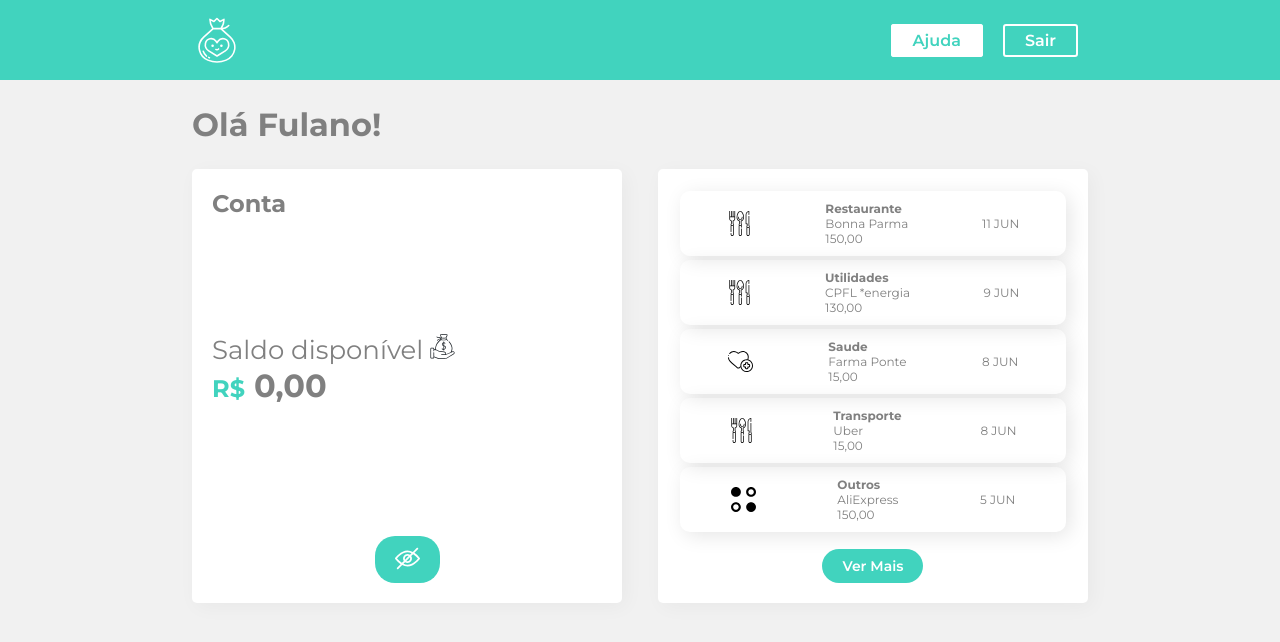
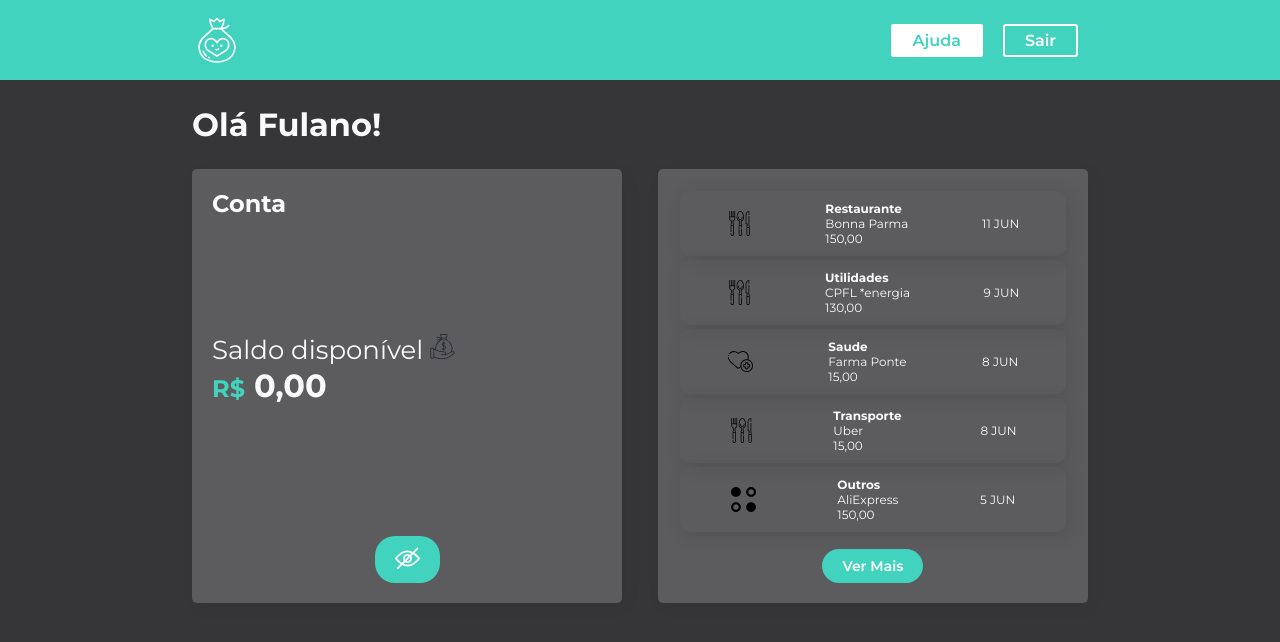
Before and after one commit to LeonardoRochaLima/styled-components, a React (Create React App) app: page / in a window 1280 px wide. Shown: the top 642 px of the page. Built offline with nearby package versions, Linux system fonts and the light colour scheme.

Commit message:
Criando temas escuro e claro e aplicando via ThemeProvider

```diff
--- a/src/App.js
+++ b/src/App.js
@@ -1,4 +1,6 @@
 import React from "react";
+import { ThemeProvider } from "styled-components";
+import { temaClaro, temaEscuro } from './Components/UI/temas'
 
 import Cabecalho from "./Components/Cabecalho";
 import Container from "./Components/Container";
@@ -7,11 +9,11 @@ import { GlobalStyle } from "./Components/GlobalStyle";
 
 function App() {
   return (
-    <>
+    <ThemeProvider theme={temaEscuro}>
       <GlobalStyle />
       <Cabecalho />
       <Container />
-    </>
+    </ThemeProvider>
   );
 }
 
--- a/src/Components/Container/index.jsx
+++ b/src/Components/Container/index.jsx
@@ -6,7 +6,7 @@ import Conta from "../Conta";
 import Extrato from "../Extrato";
 
 const Container = styled.div`
-  background-color: #f1f1f1;
+  background-color: ${({theme}) => theme.body };
   min-height: 90vh;
   padding: 0px 15vw;
 `
@@ -15,6 +15,7 @@ const Conteudo = styled.section`
   display: flex;
   flex-direction: row;
   justify-content: space-between;
+  color: ${({theme}) => theme.text };
 
   @media (max-width: 800px) {
     flex-direction: column;
--- a/src/Components/GlobalStyle.js
+++ b/src/Components/GlobalStyle.js
@@ -7,6 +7,5 @@ export const GlobalStyle = createGlobalStyle`
   margin: 0;
   padding: 0;
   text-decoration: none;
-  color: grey;
 }
 `
--- a/src/Components/Titulo/index.jsx
+++ b/src/Components/Titulo/index.jsx
@@ -2,11 +2,8 @@
 import styled from 'styled-components'
 
 const Titulo = styled.h1`
-  color: grey;
+  color: ${({theme}) => theme.text };
   padding: 25px 0;
 `
 
-// const Titulo = ({ children }) => {
-//   return <h1 className="titulo">{children}</h1>;
-// };
 export default Titulo;
--- a/src/Components/UI/index.js
+++ b/src/Components/UI/index.js
@@ -8,14 +8,14 @@ export const Box = styled.div`
     display: flex;
     flex-direction: column;
     justify-content: space-between;
-    background-color: white;
+    background-color: ${({theme}) => theme.inside };
     border-radius: 5px;
     box-shadow: 4px 4px 20px 0px rgba(0, 0, 0, 0.04);
     padding: 20px;
     width: 48%;
 
     @media (max-width: 800px) {
-        width: 95%;
+    width: 95%;
         margin: 5px;
     }
 `
--- /dev/null
+++ b/src/Components/UI/temas.js
@@ -0,0 +1,20 @@
+import {
+    fundoClaro,
+    conteudoClaro,
+    textoFundoClaro,
+    conteudoEscuro,
+    fundoEscuro,
+    textoFundoEscuro
+} from './variaveis'
+
+export const temaClaro = {
+    body: fundoClaro,
+    inside: conteudoClaro,
+    text: textoFundoClaro
+}
+
+export const temaEscuro = {
+    body: fundoEscuro,
+    inside: conteudoEscuro,
+    text: textoFundoEscuro
+}
--- a/src/Components/UI/variaveis.js
+++ b/src/Components/UI/variaveis.js
@@ -1,3 +1,9 @@
 export const corPrimaria = "#41d3be"
-export const fundoClado = "#f1f1f1"
+
+export const fundoClaro = "#f1f1f1"
+export const conteudoClaro = "white"
 export const textoFundoClaro = "gray"
+
+export const fundoEscuro = "#363537"
+export const conteudoEscuro = "#5c5b5e"
+export const textoFundoEscuro = "#FAFAFA"
```
